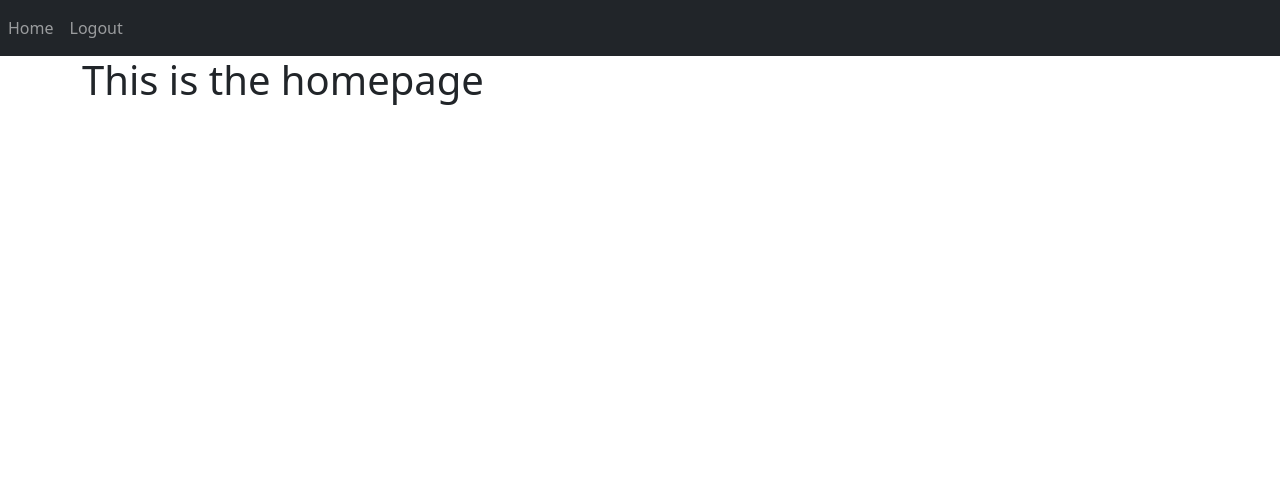
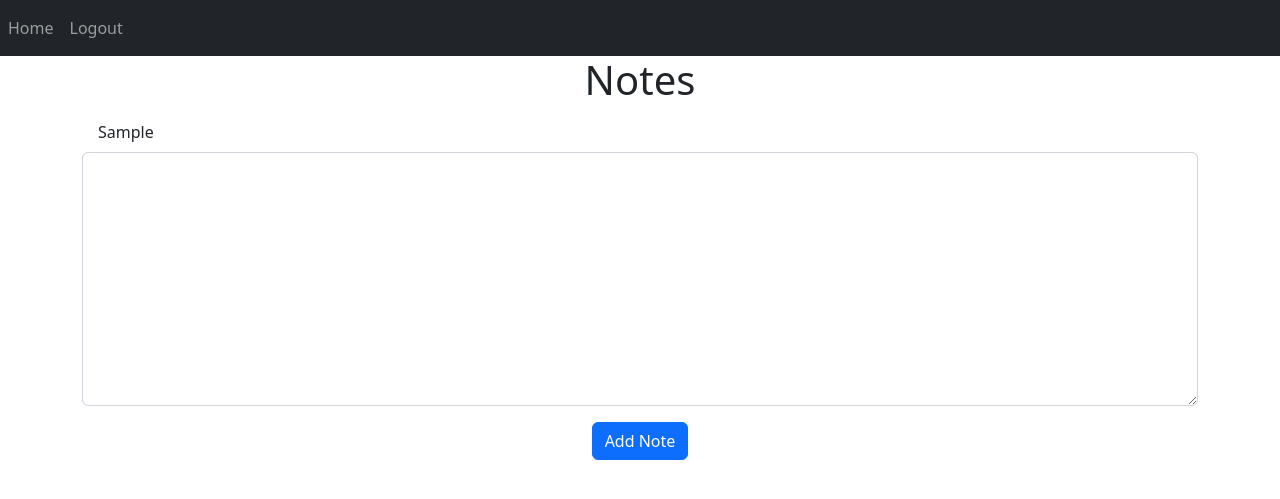
Before and after one commit to calvinrnp/note-taking-website, a Flask app: page / in a window 1280 px wide. Shown: the top 499 px of the page. Run offline with Flask 2, Linux system fonts and the light colour scheme; a user stored in the database is signed in; tables that the repository leaves empty hold one stand-in row (values such as "Sample post"); some libraries are stand-ins or nearby versions.

Commit message:
add notes function

```diff
--- a/website/models.py
+++ b/website/models.py
@@ -5,7 +5,7 @@ from flask_login import UserMixin
 class Note(db.Model):
     id = db.Column(db.Integer, primary_key=True)
     data = db.Column(db.String(10000))
-    date = db.Column(db.DateTime(timezone=True), default=func.now)
+    date = db.Column(db.DateTime(timezone=True), default=func.now())
     user_id = db.Column(db.Integer, db.ForeignKey('user.id'))
 
 class User(db.Model, UserMixin):
--- a/website/templates/home.html
+++ b/website/templates/home.html
@@ -1,5 +1,20 @@
 {% extends "base.html" %}
 {% block title %}Home{% endblock %}
 {% block content%}
-<h1>This is the homepage</h1>
+<h1 align="center">Notes</h1>
+<ul class="list-group list-group-flush" id="notes">
+    {% for note in user.notes %}
+    <li class="list-group-item">
+        {{ note.data }}
+    </li>
+    {% endfor %}
+</ul>
+<form method="post">
+    <textarea name="note" id="note" cols="30" rows="10" class="form-control"></textarea>
+        <div align="center">
+            <button type="submit" class="btn btn-primary m-3">
+                Add Note
+            </button>
+        </div>
+</form>
 {% endblock %}
--- a/website/views.py
+++ b/website/views.py
@@ -1,9 +1,22 @@
-from flask import Blueprint, render_template
+from flask import Blueprint, flash, redirect, render_template, request, url_for
 from flask_login import login_required, current_user
+from . import db
+from .models import Note
 
 views = Blueprint('views', __name__)
 
-@views.route('/')
+@views.route('/', methods=['GET', 'POST'])
 @login_required
 def home():
+    if request.method == 'POST':
+        note = request.form.get('note')
+        if len(note) < 1:
+            flash('Note is empty.', category='error')
+        else:
+            new_note = Note(data=note, user_id=current_user.id)
+            db.session.add(new_note)
+            db.session.commit()
+            flash('Note Added!', category='success')
+            return redirect(url_for('views.home'))
+
     return render_template("home.html", user=current_user)
```
